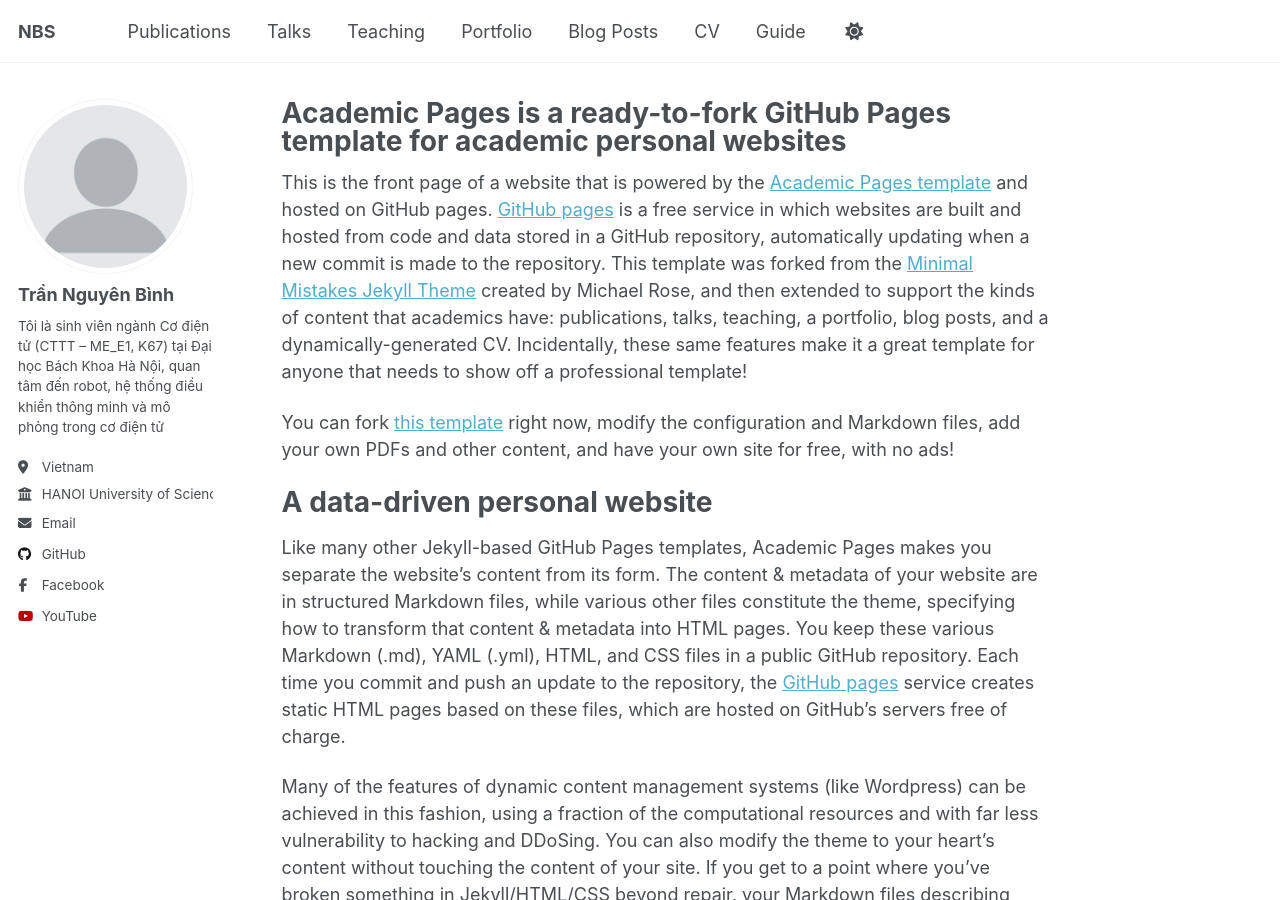
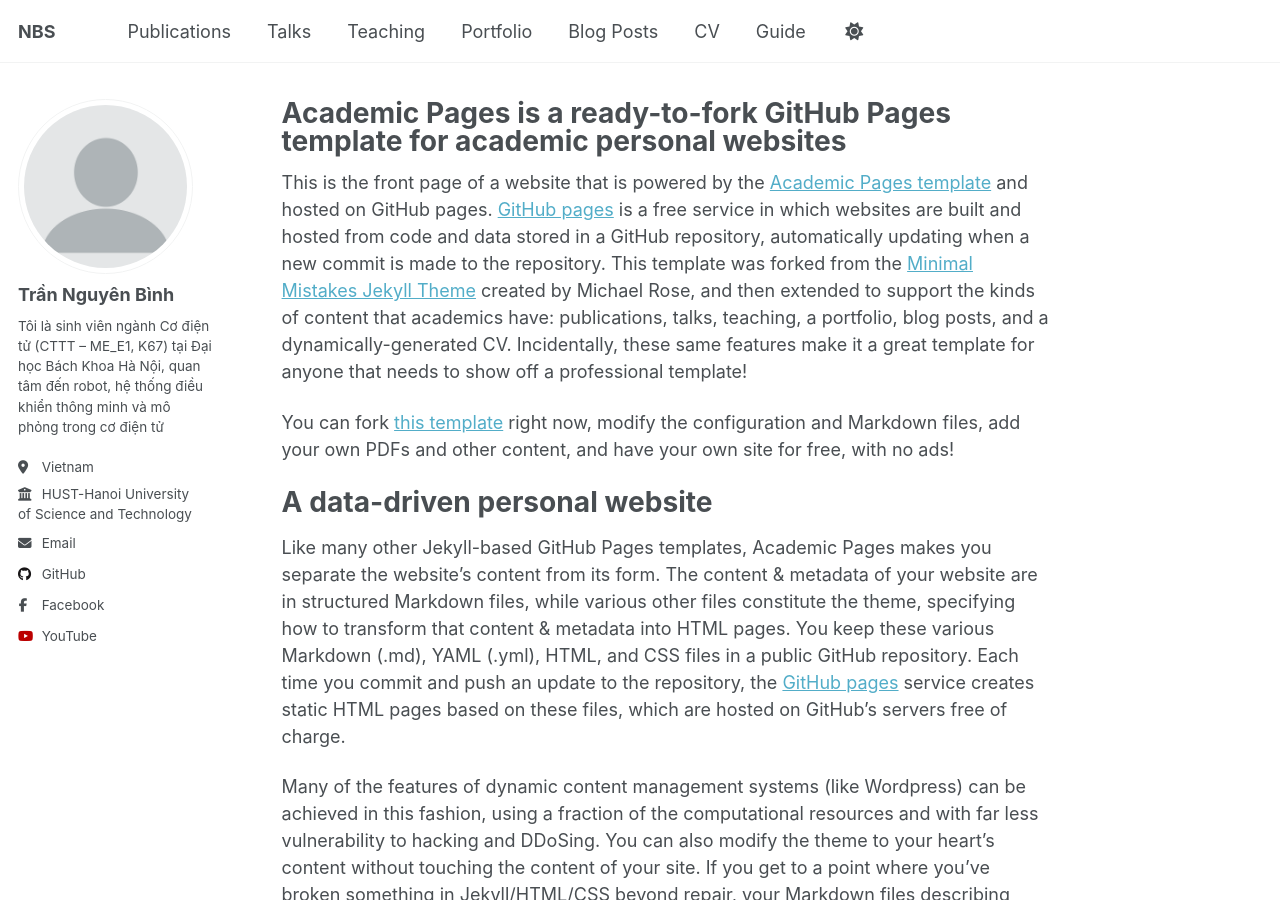
Before and after one commit to nguyenbinh-shark/nguyenbinh-shark.github.io, a Jekyll site: the page built from _pages/about.md, in a window 1280 px wide and 900 px high. Built offline with Jekyll 4.4.1, drawn with Linux system fonts in a browser that asks for light colours; a script that is not in the unit is left out; some of the changed lines change nothing that is shown.

Commit message:
Update _config.yml

```diff
--- a/_config.yml
+++ b/_config.yml
@@ -26,8 +26,7 @@
   pronouns         : #"He/His"
   bio              : "Tôi là sinh viên ngành Cơ điện tử (CTTT – ME_E1, K67) tại Đại học Bách Khoa Hà Nội, quan tâm đến robot, hệ thống điều khiển thông minh và mô phỏng trong cơ điện tử"
   location         : "Vietnam"
-  institution: "Hanoi University of <br> Science and Technology"
-  employer         : "HANOI University of Science and Technology"
+  employer         : "HUST-Hanoi University<br>of Science and Technology"
   employer_url     : "https://www.hust.edu.vn"
   uri              : #URL
   email            : "trannguyenbinh.shark@gmail.com"
```
